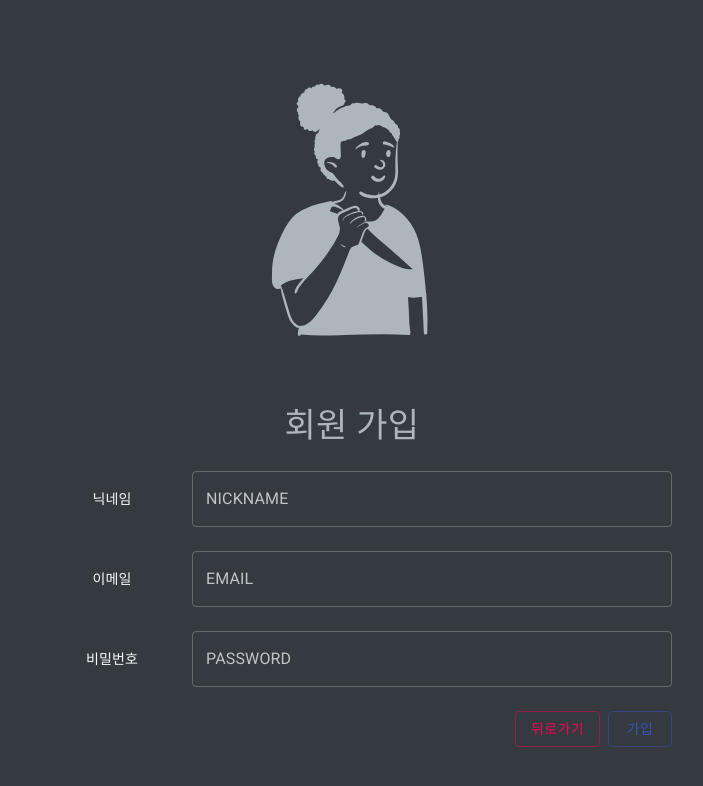
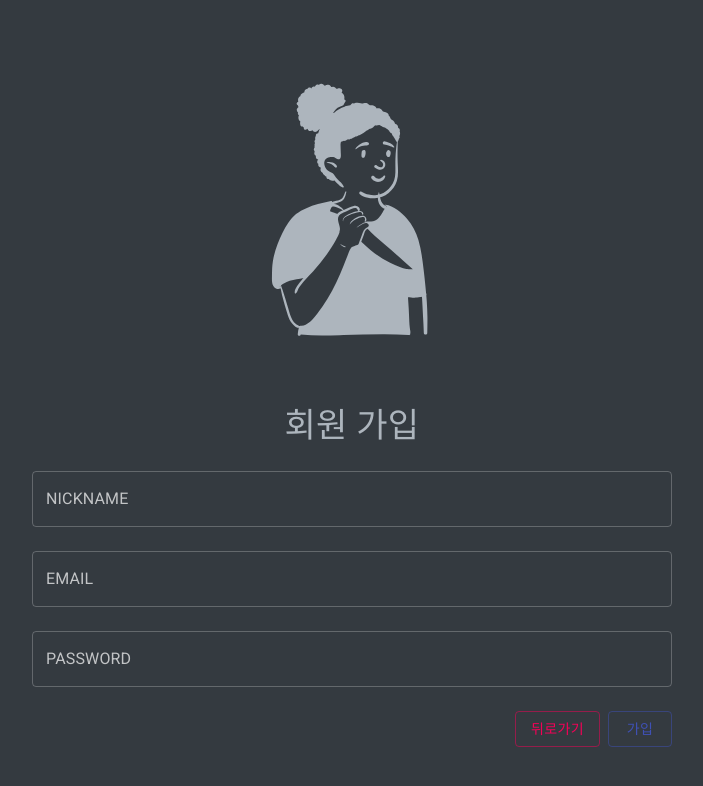
Before and after one commit to chanlendar/legacy-chanlendar-front, a React (Create React App) app in the folder front/: page / in a window 1280 px wide. Both pictures are taken after a click on the button "회원가입". Shown: the top 786 px of the page, without its empty margins (288-991 px from the left). Built offline with nearby package versions, Linux system fonts and the light colour scheme; the HTML template or start-up script is replaced by a standard one.

Commit message:
remove text information in login, signup

```diff
--- a/front/src/components/user/LogIn.js
+++ b/front/src/components/user/LogIn.js
@@ -23,30 +23,16 @@ function LogIn({ setLogIn, isOpend }) {
 						로그인
 					</Typography>
 				</Grid>
-				<Grid container item alignItems="center" justify="space-around">
-					<Grid item xs={3}>
-						<Typography variant="body2" align="center" color="textPrimary">
-							이메일
-						</Typography>
-					</Grid>
-					<Grid item xs={9}>
+				<Grid item>
 					<TextField fullWidth variant="outlined" label="EMAIL" />
 				</Grid>
-				</Grid>
-				<Grid container item alignItems="center" justify="space-around">
-					<Grid item xs={3}>
-						<Typography variant="body2" align="center" color="textPrimary">
-							비밀번호
-						</Typography>
-					</Grid>
-					<Grid item xs={9}>
+				<Grid item>
 					<TextField
 						fullWidth
 						variant="outlined"
 						label="PASSWORD"
 						type="password"
 					/>
-					</Grid>
 				</Grid>
 				<Grid container item justify="flex-end" spacing={1}>
 					<Grid item>
--- a/front/src/components/user/SignUp.js
+++ b/front/src/components/user/SignUp.js
@@ -23,40 +23,19 @@ function SignUp({ setLogIn, isOpend }) {
 						회원 가입
 					</Typography>
 				</Grid>
-				<Grid container item alignItems="center" justify="space-around">
-					<Grid item xs={3}>
-						<Typography variant="body2" align="center" color="textPrimary">
-							닉네임
-						</Typography>
-					</Grid>
-					<Grid item xs={9}>
+				<Grid item>
 					<TextField fullWidth variant="outlined" label="NICKNAME" />
 				</Grid>
-				</Grid>
-				<Grid container item alignItems="center" justify="space-around">
-					<Grid item xs={3}>
-						<Typography variant="body2" align="center" color="textPrimary">
-							이메일
-						</Typography>
-					</Grid>
-					<Grid item xs={9}>
+				<Grid item>
 					<TextField fullWidth variant="outlined" label="EMAIL" />
 				</Grid>
-				</Grid>
-				<Grid container item alignItems="center" justify="space-around">
-					<Grid item xs={3}>
-						<Typography variant="body2" align="center" color="textPrimary">
-							비밀번호
-						</Typography>
-					</Grid>
-					<Grid item xs={9}>
+				<Grid item>
 					<TextField
 						fullWidth
 						variant="outlined"
 						label="PASSWORD"
 						type="password"
 					/>
-					</Grid>
 				</Grid>
 				<Grid container item justify="flex-end" spacing={1}>
 					<Grid item>
```
Lines whose indentation alone changed are shown as unchanged.
